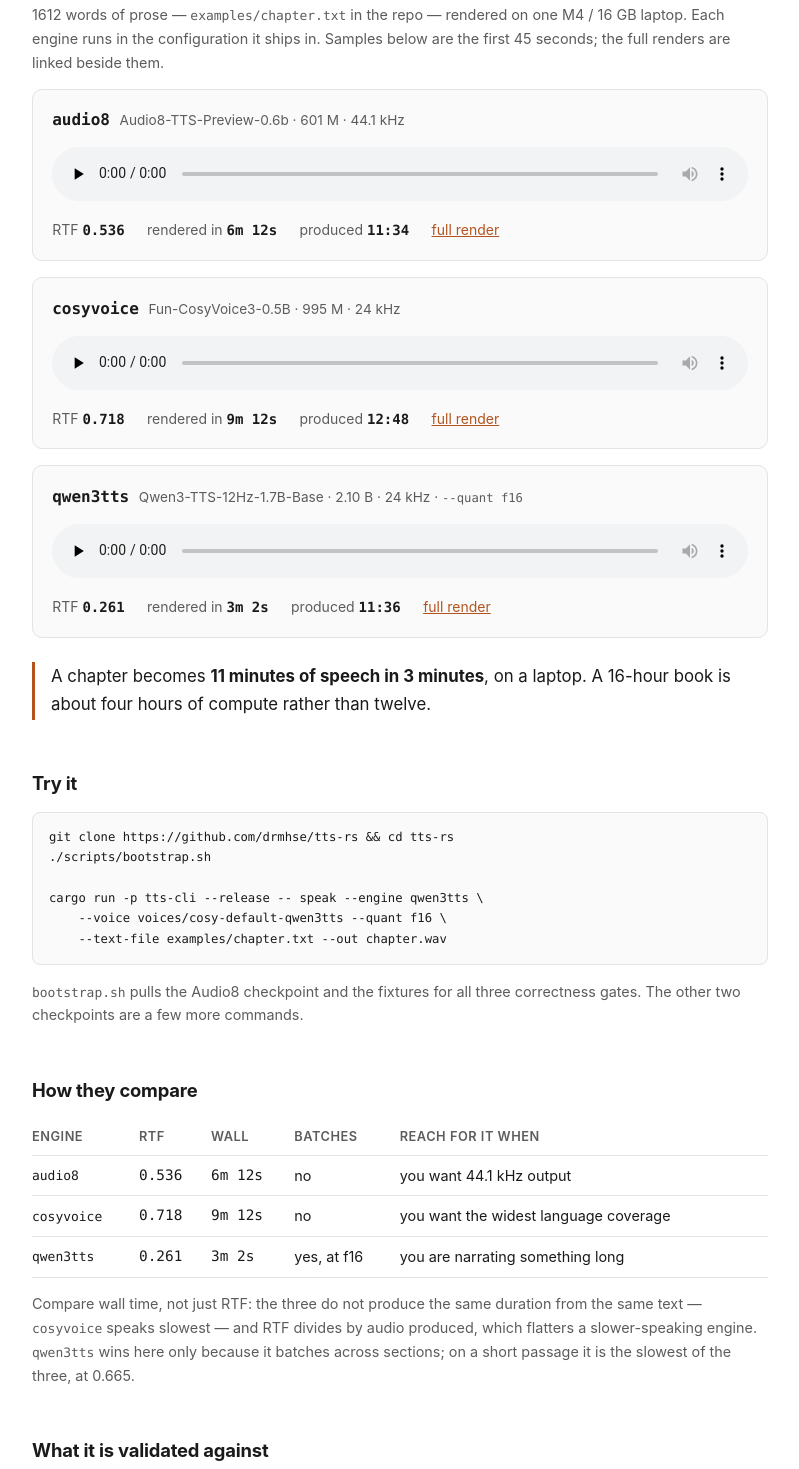
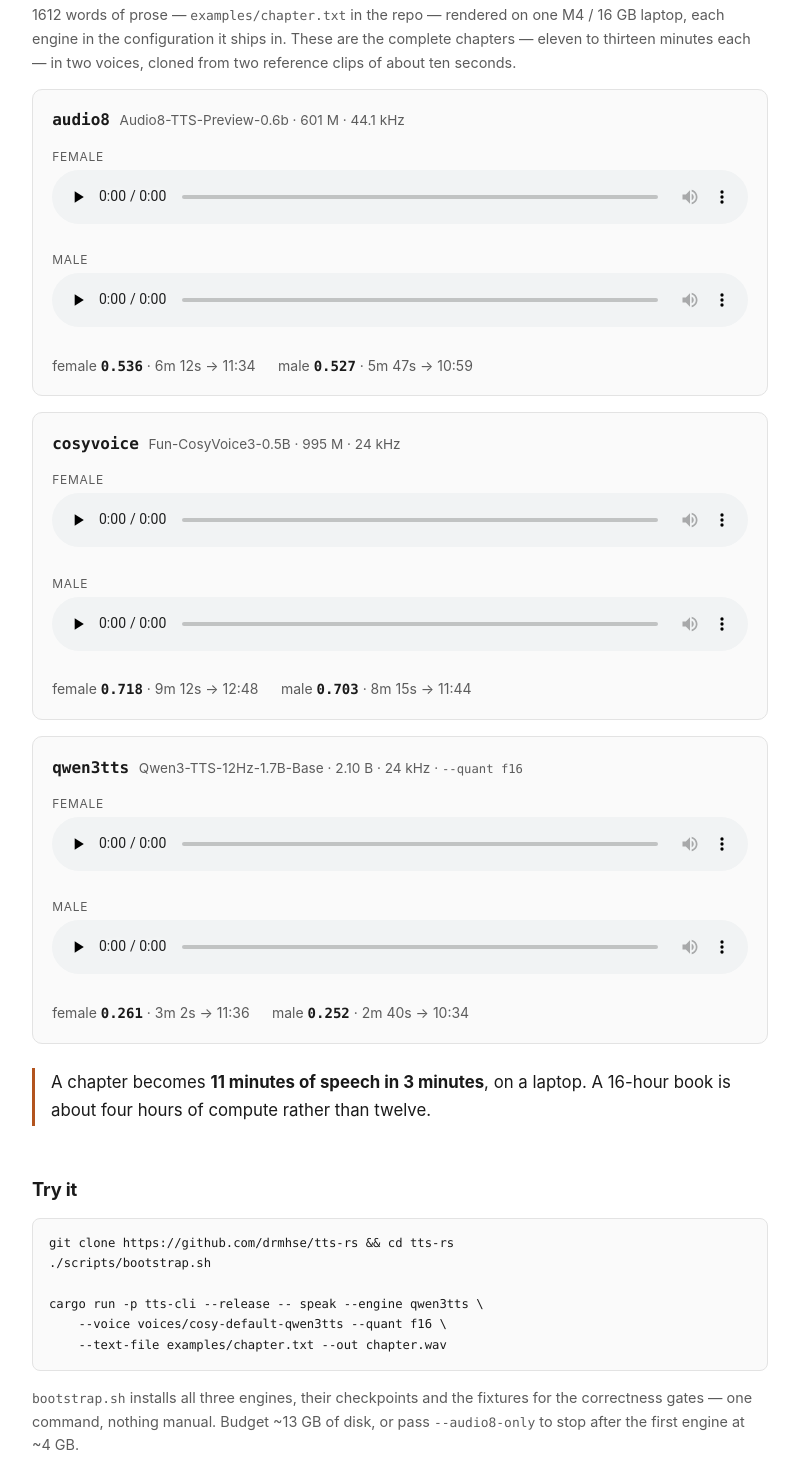
Before and after one commit to drmhse/tts-rs, a plain HTML site: page docs/index.html in a window 1280 px wide. Shown: the part 318-1787 px from the top of the page, without its empty margins (240-1039 px from the left). Drawn offline with Linux system fonts and the light colour scheme.

Commit message:
Narrate the chapter in two voices, and embed the whole thing
The demo page played forty-five seconds. Forty-five seconds is enough to hear
that a voice exists and not enough to hear whether it holds up — prosody drifts,
sentences run together, and a clone that sounds convincing for a paragraph can
come apart over ten minutes. So the page now embeds the complete renders, six of
them: three engines by two voices, cloned from two reference clips of about ten
seconds each.

  engine      female                male
  audio8      0.536  6m12 → 11:34   0.527  5m47 → 10:59
  cosyvoice   0.718  9m12 → 12:48   0.703  8m15 → 11:44
  qwen3tts    0.261  3m02 → 11:36   0.252  2m40 → 10:34

The two voices agree closely on cost, which is the useful result: speaker
identity is conditioning, not a different amount of work, and the male clone is
marginally cheaper on all three only because it speaks slightly less audio for
the same text.

Voice assets for the male clone existed only for cosyvoice, so audio8 and
qwen3tts got theirs built from the same reference clip. The 45-second excerpts
are gone from the repository and from the dataset — they were a smaller answer
to a question the full renders answer better, and audio is cheap.

```diff
--- a/docs/index.html
+++ b/docs/index.html
@@ -46,7 +46,12 @@
   .engine header { display: flex; flex-wrap: wrap; align-items: baseline; gap: .6rem; }
   .engine h3 { font-family: var(--mono); font-size: 1rem; margin: 0; }
   .tag { color: var(--muted); font-size: .85rem; }
-  audio { width: 100%; margin: .85rem 0 .6rem; }
+  audio { width: 100%; margin: .2rem 0 .7rem; }
+  .voices { margin: .8rem 0 .5rem; }
+  .voices label {
+    display: block; font-size: .75rem; letter-spacing: .06em; text-transform: uppercase;
+    color: var(--muted); margin-top: .5rem;
+  }
   .stats { display: flex; flex-wrap: wrap; gap: 1.4rem; font-size: .875rem; color: var(--muted); }
   .stats b { color: var(--fg); font-family: var(--mono); font-weight: 600; }
 
@@ -85,8 +90,9 @@
   <h2>The same chapter, narrated by each engine</h2>
   <p class="caveat">
     1612 words of prose — <code>examples/chapter.txt</code> in the repo — rendered on one
-    M4 / 16&nbsp;GB laptop. Each engine runs in the configuration it ships in. Samples below
-    are the first 45 seconds; the full renders are linked beside them.
+    M4 / 16&nbsp;GB laptop, each engine in the configuration it ships in. These are the
+    complete chapters — eleven to thirteen minutes each — in two voices, cloned from two
+    reference clips of about ten seconds.
   </p>
 
   <div class="engine">
@@ -94,16 +100,19 @@
       <h3>audio8</h3>
       <span class="tag">Audio8-TTS-Preview-0.6b · 601 M · 44.1 kHz</span>
     </header>
-    <audio controls preload="none"
-      src="https://huggingface.co/datasets/drmhse/tts-rs-assets/resolve/main/samples/sample-audio8.m4a">
-      Your browser cannot play audio inline —
-      <a href="https://huggingface.co/datasets/drmhse/tts-rs-assets/resolve/main/samples/sample-audio8.m4a">download the sample</a>.
-    </audio>
+    <div class="voices">
+      <label>female</label>
+      <audio controls preload="none" src="https://huggingface.co/datasets/drmhse/tts-rs-assets/resolve/main/samples/chapter-audio8.webm">
+        <a href="https://huggingface.co/datasets/drmhse/tts-rs-assets/resolve/main/samples/chapter-audio8.webm">download</a>
+      </audio>
+      <label>male</label>
+      <audio controls preload="none" src="https://huggingface.co/datasets/drmhse/tts-rs-assets/resolve/main/samples/chapter-audio8-male.webm">
+        <a href="https://huggingface.co/datasets/drmhse/tts-rs-assets/resolve/main/samples/chapter-audio8-male.webm">download</a>
+      </audio>
+    </div>
     <div class="stats">
-      <span>RTF <b>0.536</b></span>
-      <span>rendered in <b>6m 12s</b></span>
-      <span>produced <b>11:34</b></span>
-      <span><a href="https://huggingface.co/datasets/drmhse/tts-rs-assets/resolve/main/samples/chapter-audio8.webm">full render</a></span>
+      <span>female <b>0.536</b> · 6m 12s → 11:34</span>
+      <span>male <b>0.527</b> · 5m 47s → 10:59</span>
     </div>
   </div>
 
@@ -112,16 +121,19 @@
       <h3>cosyvoice</h3>
       <span class="tag">Fun-CosyVoice3-0.5B · 995 M · 24 kHz</span>
     </header>
-    <audio controls preload="none"
-      src="https://huggingface.co/datasets/drmhse/tts-rs-assets/resolve/main/samples/sample-cosyvoice.m4a">
-      Your browser cannot play audio inline —
-      <a href="https://huggingface.co/datasets/drmhse/tts-rs-assets/resolve/main/samples/sample-cosyvoice.m4a">download the sample</a>.
-    </audio>
+    <div class="voices">
+      <label>female</label>
+      <audio controls preload="none" src="https://huggingface.co/datasets/drmhse/tts-rs-assets/resolve/main/samples/chapter-cosyvoice.webm">
+        <a href="https://huggingface.co/datasets/drmhse/tts-rs-assets/resolve/main/samples/chapter-cosyvoice.webm">download</a>
+      </audio>
+      <label>male</label>
+      <audio controls preload="none" src="https://huggingface.co/datasets/drmhse/tts-rs-assets/resolve/main/samples/chapter-cosyvoice-male.webm">
+        <a href="https://huggingface.co/datasets/drmhse/tts-rs-assets/resolve/main/samples/chapter-cosyvoice-male.webm">download</a>
+      </audio>
+    </div>
     <div class="stats">
-      <span>RTF <b>0.718</b></span>
-      <span>rendered in <b>9m 12s</b></span>
-      <span>produced <b>12:48</b></span>
-      <span><a href="https://huggingface.co/datasets/drmhse/tts-rs-assets/resolve/main/samples/chapter-cosyvoice.webm">full render</a></span>
+      <span>female <b>0.718</b> · 9m 12s → 12:48</span>
+      <span>male <b>0.703</b> · 8m 15s → 11:44</span>
     </div>
   </div>
 
@@ -130,16 +142,19 @@
       <h3>qwen3tts</h3>
       <span class="tag">Qwen3-TTS-12Hz-1.7B-Base · 2.10 B · 24 kHz · <code>--quant f16</code></span>
     </header>
-    <audio controls preload="none"
-      src="https://huggingface.co/datasets/drmhse/tts-rs-assets/resolve/main/samples/sample-qwen3tts.m4a">
-      Your browser cannot play audio inline —
-      <a href="https://huggingface.co/datasets/drmhse/tts-rs-assets/resolve/main/samples/sample-qwen3tts.m4a">download the sample</a>.
-    </audio>
+    <div class="voices">
+      <label>female</label>
+      <audio controls preload="none" src="https://huggingface.co/datasets/drmhse/tts-rs-assets/resolve/main/samples/chapter-qwen3tts.webm">
+        <a href="https://huggingface.co/datasets/drmhse/tts-rs-assets/resolve/main/samples/chapter-qwen3tts.webm">download</a>
+      </audio>
+      <label>male</label>
+      <audio controls preload="none" src="https://huggingface.co/datasets/drmhse/tts-rs-assets/resolve/main/samples/chapter-qwen3tts-male.webm">
+        <a href="https://huggingface.co/datasets/drmhse/tts-rs-assets/resolve/main/samples/chapter-qwen3tts-male.webm">download</a>
+      </audio>
+    </div>
     <div class="stats">
-      <span>RTF <b>0.261</b></span>
-      <span>rendered in <b>3m 2s</b></span>
-      <span>produced <b>11:36</b></span>
-      <span><a href="https://huggingface.co/datasets/drmhse/tts-rs-assets/resolve/main/samples/chapter-qwen3tts.webm">full render</a></span>
+      <span>female <b>0.261</b> · 3m 2s → 11:36</span>
+      <span>male <b>0.252</b> · 2m 40s → 10:34</span>
     </div>
   </div>
 
@@ -156,20 +171,21 @@ cargo run -p tts-cli --release -- speak --engine qwen3tts \
     --voice voices/cosy-default-qwen3tts --quant f16 \
     --text-file examples/chapter.txt --out chapter.wav</code></pre>
   <p class="caveat">
-    <code>bootstrap.sh</code> pulls the Audio8 checkpoint and the fixtures for all three
-    correctness gates. The other two checkpoints are a few more commands.
+    <code>bootstrap.sh</code> installs all three engines, their checkpoints and the fixtures
+    for the correctness gates — one command, nothing manual. Budget ~13&nbsp;GB of disk, or
+    pass <code>--audio8-only</code> to stop after the first engine at ~4&nbsp;GB.
   </p>
 
   <h2>How they compare</h2>
   <div class="scroll">
   <table>
     <thead>
-      <tr><th>engine</th><th>RTF</th><th>wall</th><th>batches</th><th>reach for it when</th></tr>
+      <tr><th>engine</th><th>RTF (both voices)</th><th>wall, fastest</th><th>batches</th><th>reach for it when</th></tr>
     </thead>
     <tbody>
-      <tr><td class="mono">audio8</td><td class="num">0.536</td><td class="num">6m 12s</td><td>no</td><td>you want 44.1 kHz output</td></tr>
-      <tr><td class="mono">cosyvoice</td><td class="num">0.718</td><td class="num">9m 12s</td><td>no</td><td>you want the widest language coverage</td></tr>
-      <tr><td class="mono">qwen3tts</td><td class="num">0.261</td><td class="num">3m 2s</td><td>yes, at f16</td><td>you are narrating something long</td></tr>
+      <tr><td class="mono">audio8</td><td class="num">0.527–0.536</td><td class="num">5m 47s</td><td>no</td><td>you want 44.1 kHz output</td></tr>
+      <tr><td class="mono">cosyvoice</td><td class="num">0.703–0.718</td><td class="num">8m 15s</td><td>no</td><td>you want the widest language coverage</td></tr>
+      <tr><td class="mono">qwen3tts</td><td class="num">0.252–0.261</td><td class="num">2m 40s</td><td>yes, at f16</td><td>you are narrating something long</td></tr>
     </tbody>
   </table>
   </div>
```
Also changed, not shown: voices/cosy-default-male/voice.json (added, +8 -0 lines), voices/male-audio8/voice.json (added, +7 -0 lines), voices/male-qwen3tts/voice.json (added, +10 -0 lines), 7 other files.
